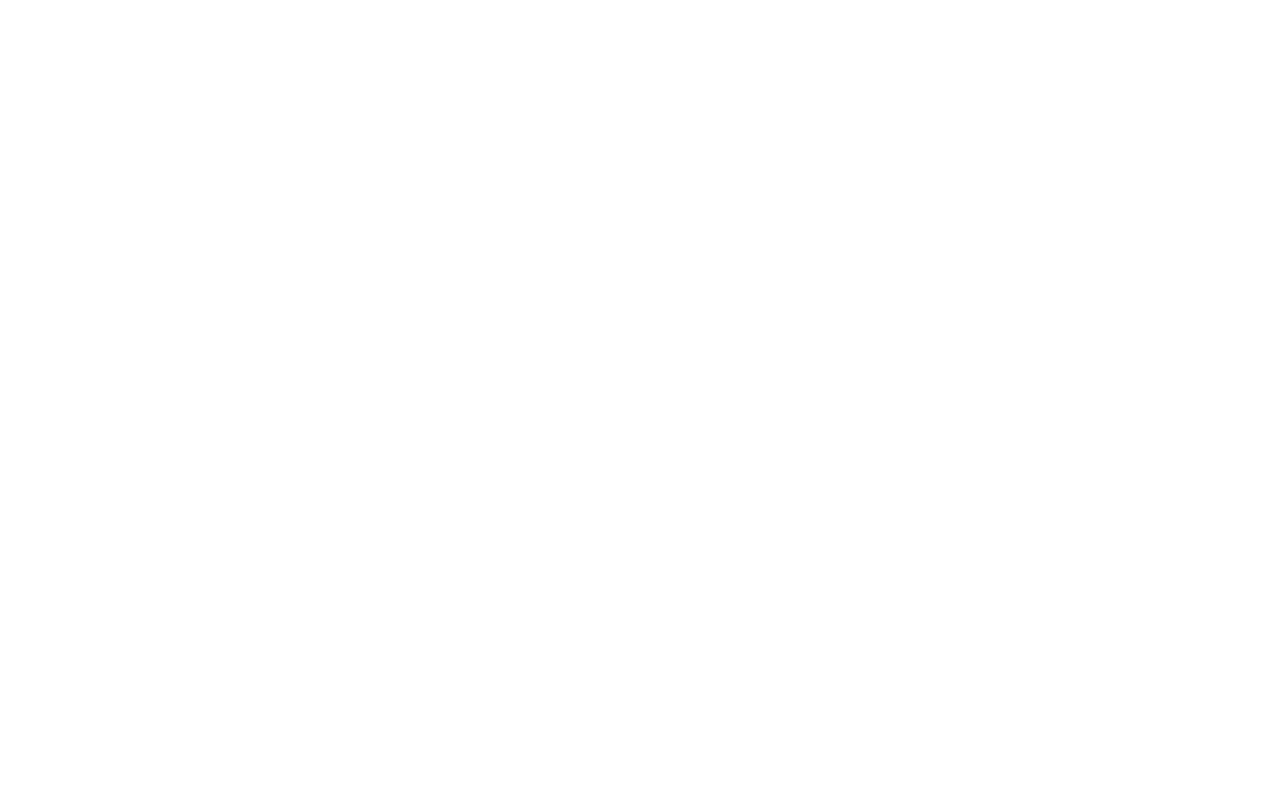
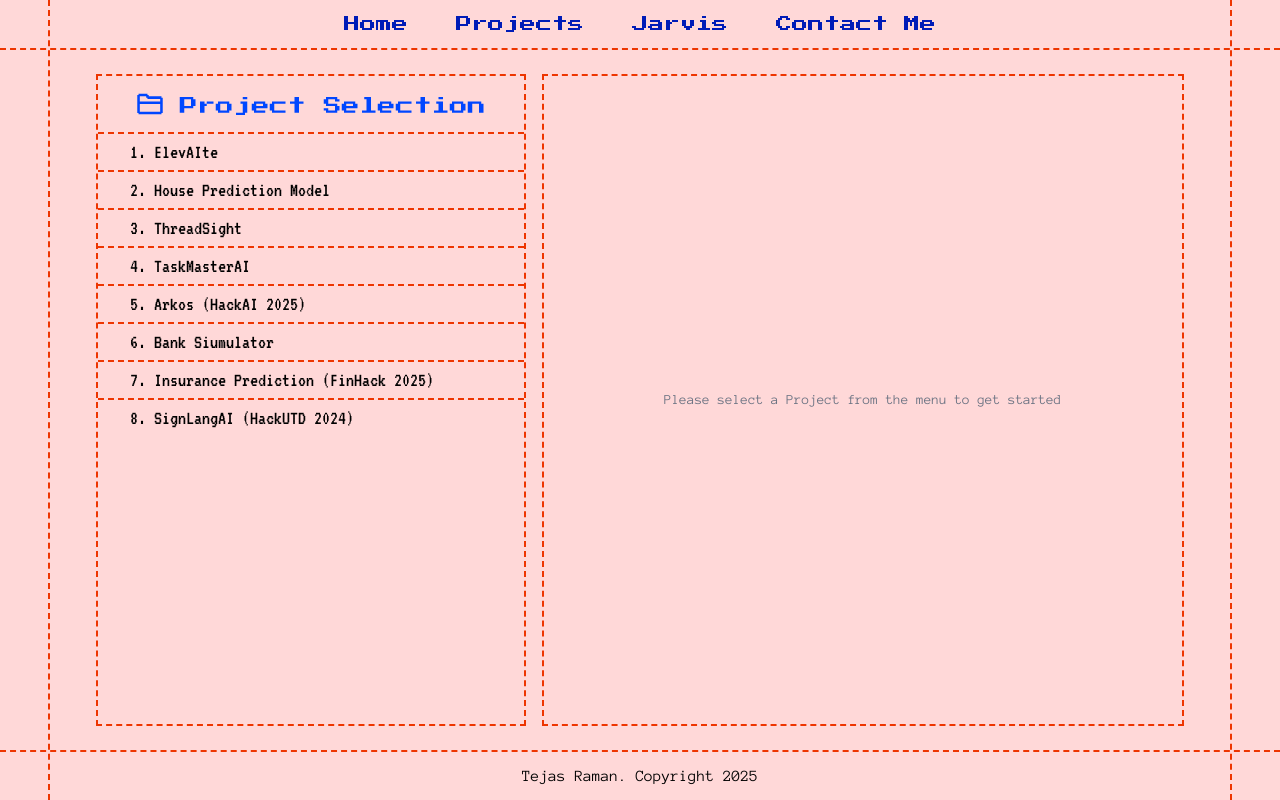
Before and after one commit to Traman2/TejasPortfolioWebsite, a React (Vite) app in the folder client/: page /projects/1 in a window 1280 px wide. Before the commit this address had no page. Built offline with nearby package versions, Linux system fonts and the light colour scheme.

Commit message:
added project based routing in react router dom

```diff
--- a/client/src/App.tsx
+++ b/client/src/App.tsx
@@ -3,6 +3,7 @@
 import Projects from "./pages/Projects";
 import About from "./pages/About";
 import ContactMe from "./pages/ContactMe";
+import NotFound from "./pages/NotFound";
 
 function App() {
   return (
@@ -10,8 +11,10 @@
       <Routes>
         <Route path="" element={<Home/>} />
         <Route path="projects" element={<Projects/>} />
+        <Route path="projects/:projectName" element={<Projects />} />
         <Route path="about" element={<About/>} />
         <Route path="contact" element={<ContactMe/>} />
+        <Route path="*" element={<NotFound />} />
       </Routes>
     </Router>
   )
--- /dev/null
+++ b/client/src/pages/NotFound.tsx
@@ -0,0 +1,56 @@
+import { useEffect, useState } from "react";
+import { useNavigate } from "react-router-dom";
+import RAGChatbotModal from "../modals/RAGChatbotModal";
+
+export default function NotFound() {
+    const navigate = useNavigate();
+    useEffect(() => {
+        document.title = "404 Not Found";
+    }, []);
+    const [modalOpen, setModalOpen] = useState(false);
+
+    return (
+        <>
+            {/* Horizontal Lines Y Lines*/}
+            <div className="absolute inset-0 border-dashed border-x-2 border-primary mx-12 pointer-events-none"></div>
+            <div className="w-screen h-screen bg-background flex flex-col cursor-main">
+                <div className=" flex justify-center gap-12">
+                    <button onClick={() => navigate("/")} className="cursor-pointer hover:underline my-3 font-heading text-accent">
+                        Home
+                    </button>
+                    <button onClick={() => navigate("/Projects")} className="cursor-pointer hover:underline font-heading my-3 text-accent">
+                        Projects
+                    </button>
+                    <button onClick={() => setModalOpen(true)} className="cursor-pointer hover:underline font-heading my-3 text-accent">
+                        Jarvis
+                    </button>
+                    {/* <button onClick={() => navigate("/About")} className="cursor-pointer hover:underline font-heading my-3 text-accent">
+                                    About
+                                </button> */}
+                    <button onClick={() => navigate("/Contact")} className="cursor-pointer hover:underline font-heading my-3 text-accent">
+                        Contact Me
+                    </button>
+                </div>
+                {/* l-Nothing | Center-Main Content | R-Nothing */}
+                <div className="flex-1 flex border-y-2 border-dashed border-primary">
+                    {/* Main Content */}
+                    <div className="flex-1 mx-12 ">
+                        {/* Delete items-center justify-center h-full when using this area later*/}
+                        <div className="px-40 py-15 flex flex-col gap-6 items-center justify-center h-full">
+                            <p className="text-5xl font-footer font-bold">404 Not Found</p>
+                            <p className="text-gray-500 text-sm font-footer">Please check the URL and try again</p>
+                        </div>
+                    </div>
+
+                </div>
+                {/* Footer */}
+                <div className="flex justify-center items-center h-12">
+                    <p className="font-footer">Tejas Raman. Copyright 2025</p>
+                </div>
+            </div>
+            {modalOpen && (
+                <RAGChatbotModal onClose={() => setModalOpen(false)} />
+            )}
+        </>
+    )
+}
--- a/client/src/pages/Projects.tsx
+++ b/client/src/pages/Projects.tsx
@@ -1,5 +1,5 @@
 import { useEffect, useState } from "react";
-import { useNavigate } from "react-router-dom";
+import { useNavigate, useParams } from "react-router-dom";
 import ProjectData from "./projectData.json"
 import RAGChatbotModal from "../modals/RAGChatbotModal";
 interface Project {
@@ -19,6 +19,24 @@
     }, []);
     const [activeProject, setActiveProject] = useState<Project | null>(null)
     const [modalOpen, setModalOpen] = useState(false);
+    const { projectName } = useParams();
+
+    useEffect(() => {
+        if (projectName) {
+            const found = ProjectData.find((e) => e.pathname === projectName);
+            setActiveProject(found || null);
+        } else {
+            setActiveProject(null);
+        }
+    }, [projectName]);
+
+    const hasExtra = ProjectData.length > 7;
+    const mainProjects = hasExtra
+        ? ProjectData.slice(0, ProjectData.length - 1)
+        : ProjectData;
+    const lastProject = hasExtra ? ProjectData[ProjectData.length - 1] : null;
+
+
     return (
         <>
             {/* Horizontal Lines Y Lines*/}
@@ -32,7 +50,7 @@
                         Projects
                     </button>
                     <button onClick={() => setModalOpen(true)} className="cursor-pointer hover:underline font-heading my-3 text-accent">
-                       Jarvis
+                        Jarvis
                     </button>
                     {/* <button onClick={() => navigate("/About")} className="cursor-pointer hover:underline font-heading my-3 text-accent">
                         About
@@ -52,11 +70,29 @@
                                         <img src="/icons/Projects/folder.svg" alt="Projects folder" className="w-7 h-7" />
                                         <p className="pt-1">Project Selection</p>
                                     </h1>
+
                                     <div className="flex flex-col items-start">
-                                        {ProjectData.slice(0, 7).map((Project, index) => (
-                                            <button onClick={() => setActiveProject(Project)} key={index} className="cursor-pointer hover:bg-accent hover:text-white transition-colors py-1 border-b-2 border-dashed border-primary w-full text-left pl-8 text-xl font-primary ">{index + 1}. {Project.title}</button>
+                                        {/* Main projects */}
+                                        {mainProjects.map((proj, index) => (
+                                            <button
+                                                key={proj.pathname}
+                                                onClick={() => navigate(`/Projects/${proj.pathname}`)}
+                                                className="cursor-pointer hover:bg-accent hover:text-white transition-colors py-1 border-b-2 border-dashed border-primary w-full text-left pl-8 text-xl font-primary "
+                                            >
+                                                {index + 1}. {proj.title}
+                                            </button>
                                         ))}
-                                        <button onClick={() => setActiveProject(ProjectData[ProjectData.length - 1])} className="cursor-pointer hover:bg-accent hover:text-white transition-colors py-1 w-full text-left pl-8 text-xl font-primary ">{ProjectData.length}. {ProjectData[ProjectData.length - 1].title}</button>
+
+                                        {/* Last project (only if >7 total) */}
+                                        {lastProject && (
+                                            <button
+                                                key={lastProject.pathname}
+                                                onClick={() => navigate(`/Projects/${lastProject.pathname}`)}
+                                                className="cursor-pointer hover:bg-accent hover:text-white transition-colors py-1 w-full text-left pl-8 text-xl font-primary "
+                                            >
+                                                {ProjectData.length}. {lastProject.title}
+                                            </button>
+                                        )}
                                     </div>
                                 </div>
                                 <div className="flex-3 border-2 border-dashed border-primary flex flex-col">
@@ -80,7 +116,7 @@
                                                             </div>
                                                             <h2 className="font-primary text-2xl mt-4">Categories</h2>
                                                             <div className="flex gap-2 flex-wrap ">
-                                                            {activeProject.categories.map((categ) => (
+                                                                {activeProject.categories.map((categ) => (
                                                                     <p className="font-footer bg-[#f5f3f3] shadow-md px-4 py-1 rounded-xl">{categ}</p>
                                                                 ))}
                                                             </div>
@@ -108,7 +144,7 @@
                                                     <p className="text-gray-500 text-sm font-footer">Please select a Project from the menu to get started</p>
                                                 </div>
                                             </>
-                                    )}
+                                        )}
                                 </div>
                             </div>
                         </div>
--- a/client/src/pages/projectData.json
+++ b/client/src/pages/projectData.json
@@ -1,5 +1,6 @@
 [
     {
+      "pathname": "elevaite",
       "imageURL": "/projectImages/ElevAIteLandingPage.png",
       "title": "ElevAIte",
       "techStack": ["React", "TailwindCSS", "RAG Model", "Pinecone", "Node", "Express", "MongoDB", "JwT Tokens"],
@@ -9,6 +10,7 @@
       "keyFeatures": ["All in one Planner/Budget Manager/Academic Productivity Tool", "Create new reminders, transactions, classes and tasks with the Personal AI Advisor Chatbot"]
     },
     {
+      "pathname": "houseprediction",
       "imageURL": "/projectImages/HousePredictionHeatMap.png",
       "title": "House Prediction Model",
       "techStack": ["Scikit-Learn", "Python", "Flask", "React", "Random Forest"],
@@ -18,6 +20,7 @@
       "keyFeatures": ["Regression model using Random Forest and Linear Regression", "Full-stack deployment with React frontend and Flask backend"]
     },
     {
+      "pathname": "threadsight",
       "imageURL": "/projectImages/jacketPred.png",
       "title": "ThreadSight",
       "techStack": ["Python", "Resnet50", "OpenCV", "Matplotlib", "NumPy", "Pillow (PIL)", "Grad-CAM"],
@@ -27,6 +30,7 @@
       "keyFeatures": ["CNN-based image classification for 15 fashion categories", "Grad-CAM visualizations for model interpretability"]
     },
     {
+      "pathname": "taskmasterai",
       "imageURL": "/projectImages/taskmaster.png",
       "title": "TaskMasterAI",
       "techStack": ["React", "TailwindCSS", "Node", "Express", "MongoDB", "Gemini API", "RAG"],
@@ -36,6 +40,7 @@
       "keyFeatures": ["AI-powered personalized study plan generation", "Dynamic quiz creation with adaptive learning"]
     },
     {
+      "pathname": "arkos",
       "imageURL": "/projectImages/arkos.png",
       "title": "Arkos (HackAI 2025)",
       "techStack": ["TailwindCSS", "Chroma DB", "Gemini API", "RAG Model", "React", "Express", "Flask", "Python"],
@@ -45,6 +50,7 @@
       "keyFeatures": ["RAG-powered financial document analysis", "Natural language querying for financial metrics"]
     },
     {
+      "pathname": "personalbanker",
       "imageURL": "/projectImages/personalBanker.png",
       "title": "Bank Siumulator",
       "techStack": ["React", "MongoDB", "TailwindCSS", "Gemini API", "Google Cloud", "OCR", "MongoDB", "Jwt Token"],
@@ -54,6 +60,7 @@
       "keyFeatures": ["JWT-based secure authentication and routing", "AI-powered features with OCR document processing"]
     },
     {
+      "pathname": "25finhack",
       "imageURL": "/projectImages/25finhack.png",
       "title": "Insurance Prediction (FinHack 2025)",
       "techStack": ["React", "Python", "Tensorflow", "TailwindCSS", "Flask"],
@@ -63,6 +70,7 @@
       "keyFeatures": ["TensorFlow linear regression for insurance cost prediction", "React frontend with Flask API integration"]
     },
     {
+      "pathname": "signlang",
       "imageURL": "/projectImages/signlang.png",
       "title": "SignLangAI (HackUTD 2024)",
       "techStack": ["HTML", "CSS", "Javascipt", "Tensorflow", "MobileNet"],
```
